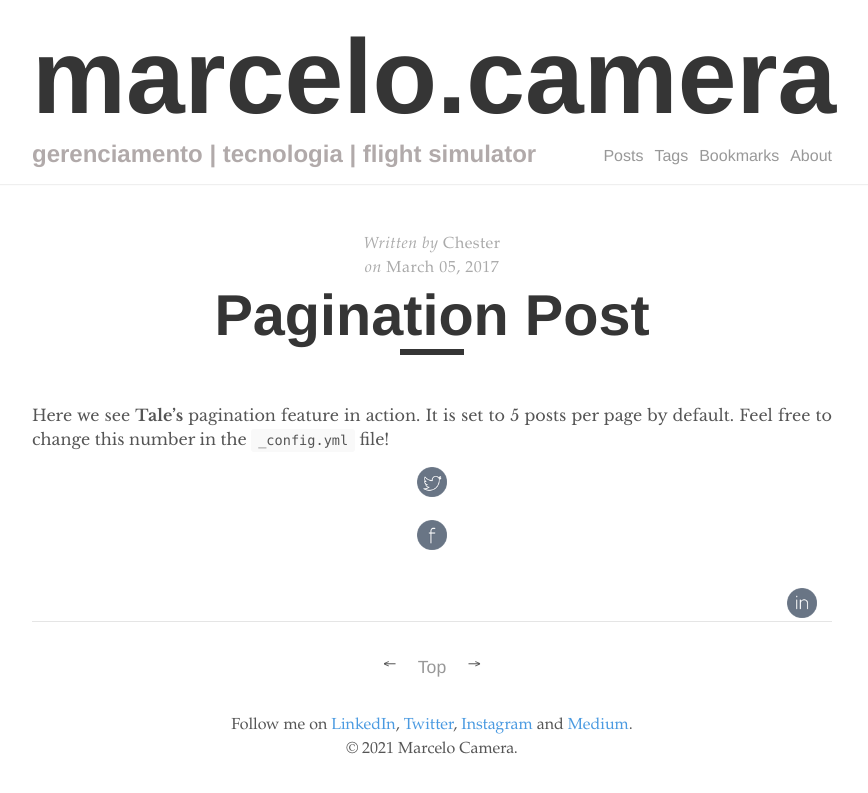
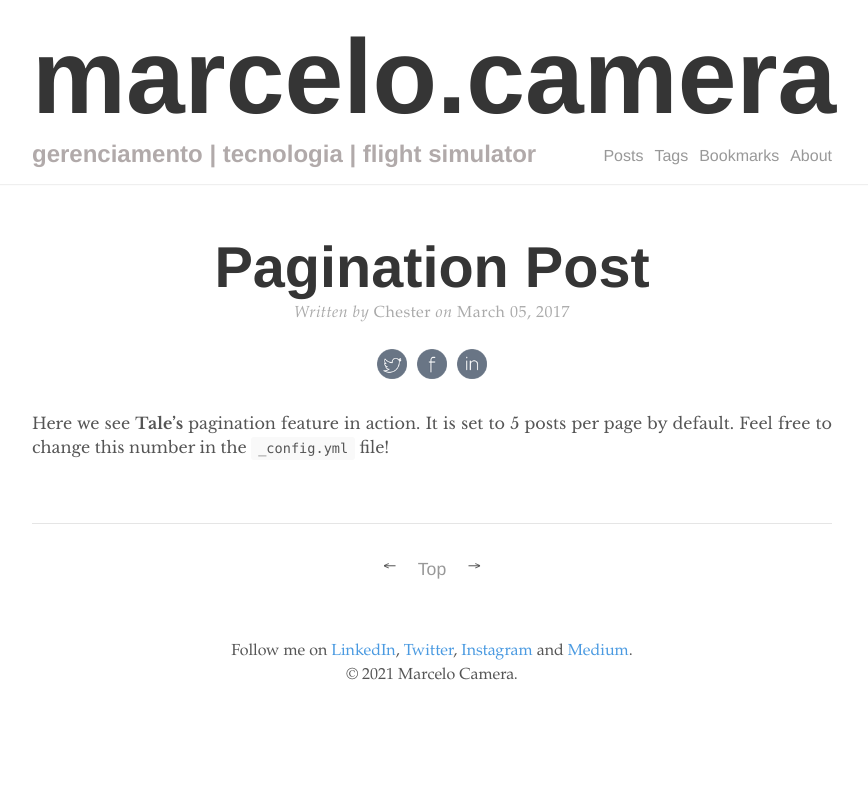
Before and after one commit to marcelocamera/marcelocamera.github.io, a Jekyll site: the page built from _posts/2017-03-05-pagination-post.md, in a window 1280 px wide. Shown: the top 793 px of the page, without its empty margins (208-1076 px from the left). Built offline with Jekyll 4.4.1, drawn with Linux system fonts in a browser that asks for light colours.

Commit message:
Update post.html

```diff
--- a/_layouts/post.html
+++ b/_layouts/post.html
@@ -3,8 +3,10 @@ layout: default
 ---
 
 <div class="post">
+  <h1 class="post-title">{{ page.title }}</h1>
 <div class="post-info">
   <span>Written by</span>
+
   {% if page.author %}
     {{ page.author }}
   {% else %}
@@ -12,34 +14,16 @@ layout: default
   {% endif %}
 
   {% if page.date %}
-      <br>
     <span>on&nbsp;</span><time datetime="{{ page.date }}">{{ page.date | date: "%B %d, %Y" }}</time>
   {% endif %}
 </div>
 
-  <h1 class="post-title">{{ page.title }}</h1>
-  <div class="post-line"></div>
+<br>
 
+<div class="imgContainer1"><a href="https://twitter.com/intent/tweet?text={{ page.title }} por  @{{site.twitter}} {{site.url}}{{ page.url }}" style="display:inline;margin:0px 10px 0px 0px; target="_blank"><img src="/assets/Twitter.png" height="30" width="30"/>  <a href="https://www.facebook.com/sharer/sharer.php?u={{ site.url }}" style="display:inline;margin:0px 10px 0px 0px; target="_blank" ><img src="/assets/Facebook.png" height="30" width="30"/></a>  <a target="_blank" href="https://www.linkedin.com/shareArticle?mini=true&url={{ site.url }}{{ page.url }}"><img src="/assets/LinkedIn.png" height="30" width="30"/></a></div>
+  <br>
   {{ content }}
-
-
-    <div class="imgContainer1">
-    <a href="https://twitter.com/intent/tweet?text={{ page.title }} por  @{{site.twitter}} {{site.url}}{{ page.url }}" target="_blank"><img src="/assets/Twitter.png" height="30" width="30"/></a>
 </div>
-
-  <div class="imgContainer2">
-    <a target="_blank" href="https://www.facebook.com/sharer/sharer.php?u={{ site.url }}"><img src="/assets/Facebook.png" height="30" width="30"/></a>
-  </div>
-
-  <div class="imgContainer3">
-    <a target="_blank" href="https://www.linkedin.com/shareArticle?mini=true&url={{ site.url }}{{ page.url }}"><img src="/assets/LinkedIn.png" height="30" width="30"/></a>
-  </div>
-
-</div>
-
-{% if page.comments %}
-  {% include disqus_comments.html %}
-{% endif %}
 
 <div class="pagination">
   {% if page.next.url %}
@@ -52,3 +36,8 @@ layout: default
 
   <a href="#" class="top">Top</a>
 </div>
+
+<br>
+{% if page.comments %}
+  {% include disqus_comments.html %}
+{% endif %}
```
Lines whose indentation alone changed are shown as unchanged.
